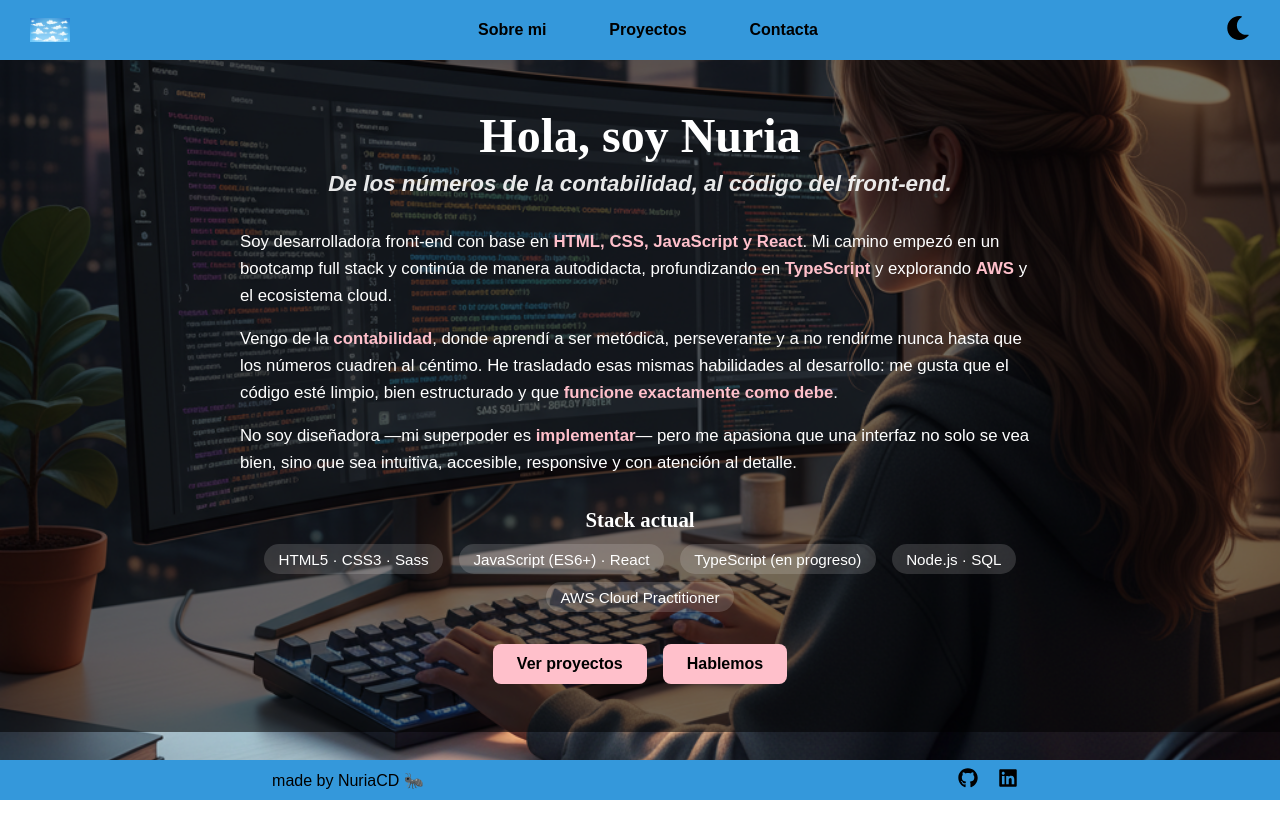
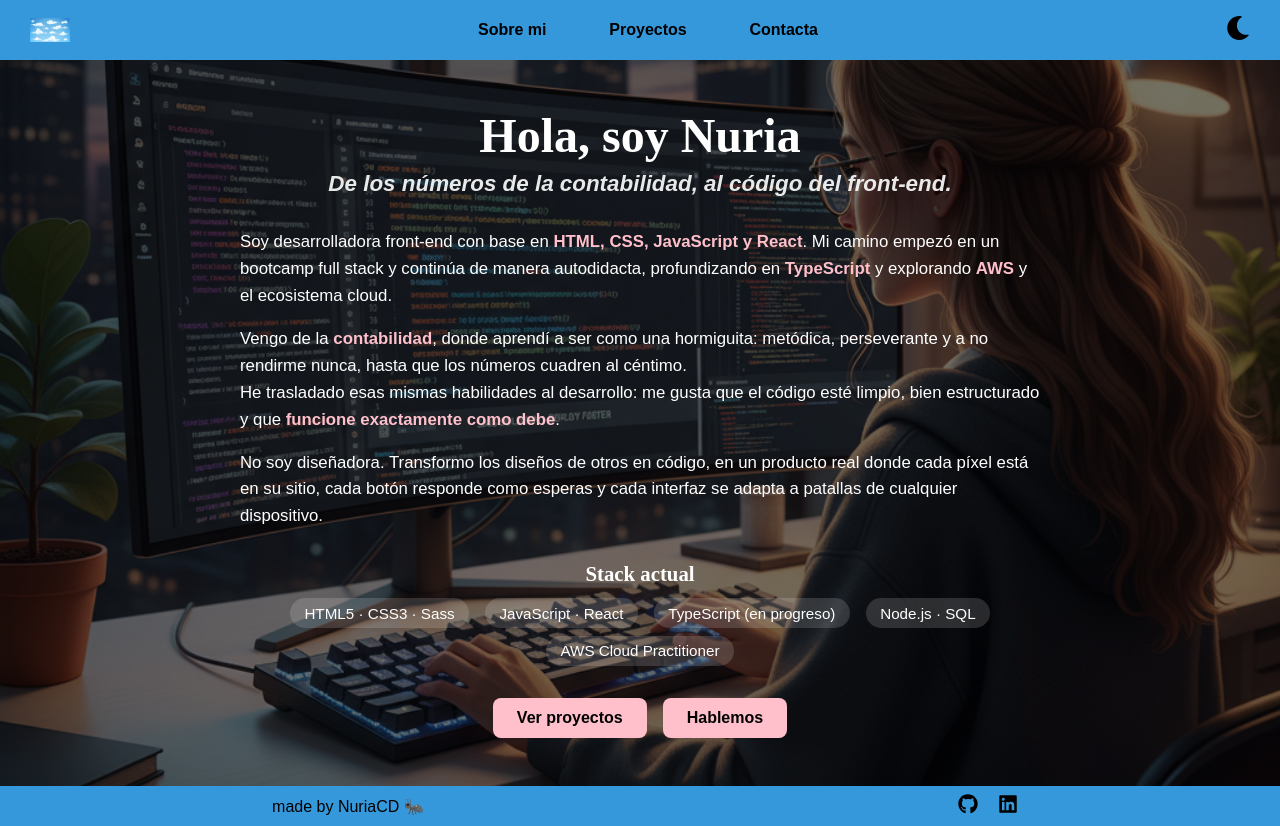
Before and after one commit to Nuria8890/portfolio, a React (Vite) app: page / in a window 1280 px wide. Before the commit the page ends 800 px from the top, so only its background shows below. Built offline with nearby package versions, Linux system fonts and the light colour scheme; a web font is replaced by a local one.

Commit message:
new text at aboutme

```diff
--- a/src/components/aboutme/AboutMe.jsx
+++ b/src/components/aboutme/AboutMe.jsx
@@ -26,16 +26,18 @@ function AboutMe() {
 
             <p>
               Vengo de la <strong>contabilidad</strong>, donde aprendí a ser
-              metódica, perseverante y a no rendirme nunca hasta que los números
-              cuadren al céntimo. He trasladado esas mismas habilidades al
-              desarrollo: me gusta que el código esté limpio, bien estructurado
-              y que <strong>funcione exactamente como debe</strong>.
+              como una hormiguita: metódica, perseverante y a no rendirme nunca,
+              hasta que los números cuadren al céntimo. <br />
+              He trasladado esas mismas habilidades al desarrollo: me gusta que
+              el código esté limpio, bien estructurado y que{" "}
+              <strong>funcione exactamente como debe</strong>.
             </p>
 
             <p>
-              No soy diseñadora —mi superpoder es <strong>implementar</strong>—
-              pero me apasiona que una interfaz no solo se vea bien, sino que
-              sea intuitiva, accesible, responsive y con atención al detalle.
+              No soy diseñadora. Transformo los diseños de otros en código, en
+              un producto real donde cada píxel está en su sitio, cada botón
+              responde como esperas y cada interfaz se adapta a patallas de
+              cualquier dispositivo.
             </p>
           </div>
 
@@ -43,7 +45,7 @@ function AboutMe() {
             <h2 className="aboutMe__stackTitle">Stack actual</h2>
             <ul className="aboutMe__stackList">
               <li>HTML5 · CSS3 · Sass</li>
-              <li>JavaScript (ES6+) · React</li>
+              <li>JavaScript · React</li>
               <li>TypeScript (en progreso)</li>
               <li>Node.js · SQL</li>
               <li>AWS Cloud Practitioner</li>
```
